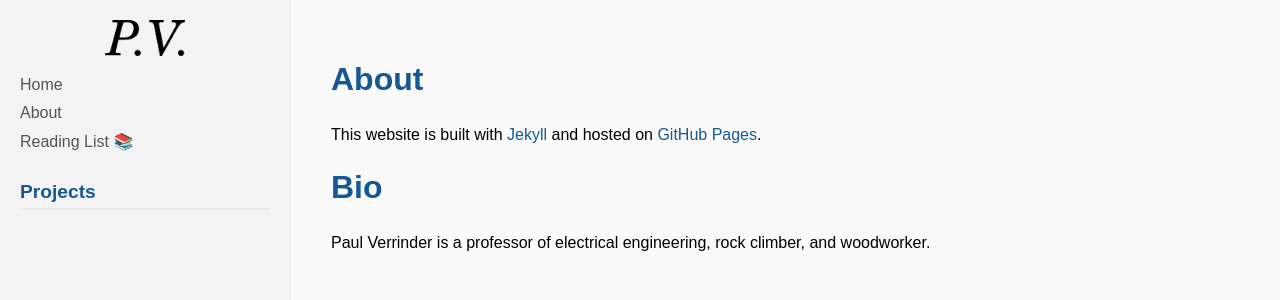
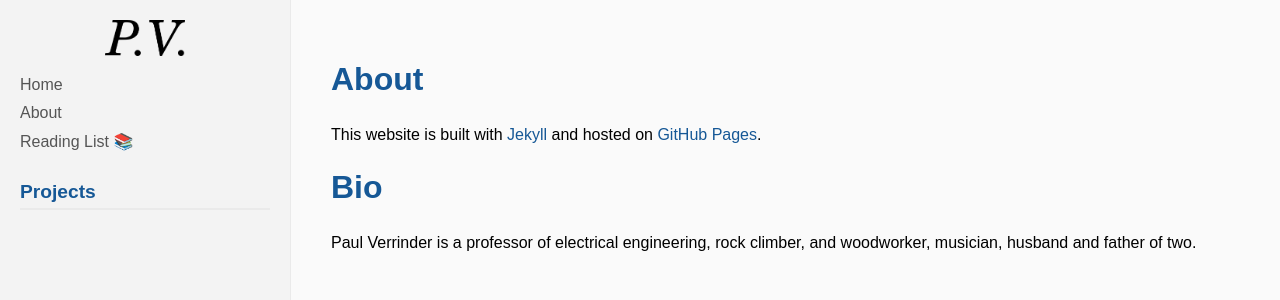
Before and after one commit to pverrinder/pverrinder.github.io, a Jekyll site: the page built from about.md, in a window 1280 px wide and 900 px high. Shown: the top 300 px of the window. Built offline with Jekyll 4.4.1, drawn with Linux system fonts in a browser that asks for light colours.

Commit message:
minor update to my bio :)

```diff
--- a/Gemfile
+++ b/Gemfile
@@ -31,3 +31,5 @@ gem "wdm", "~> 0.1", :platforms => [:mingw, :x64_mingw, :mswin]
 # Lock `http_parser.rb` gem to `v0.6.x` on JRuby builds since newer versions of the gem
 # do not have a Java counterpart.
 gem "http_parser.rb", "~> 0.6.0", :platforms => [:jruby]
+
+gem "webrick", "~> 1.9"
--- a/about.md
+++ b/about.md
@@ -12,4 +12,4 @@ This website is built with [Jekyll](https://jekyllrb.com/) and hosted on [GitHub
 
 
 # Bio
-Paul Verrinder is a professor of electrical engineering, rock climber, and woodworker.
+Paul Verrinder is a professor of electrical engineering, rock climber, and woodworker, musician, husband and father of two.
```
Also changed, not shown: Gemfile.lock.
